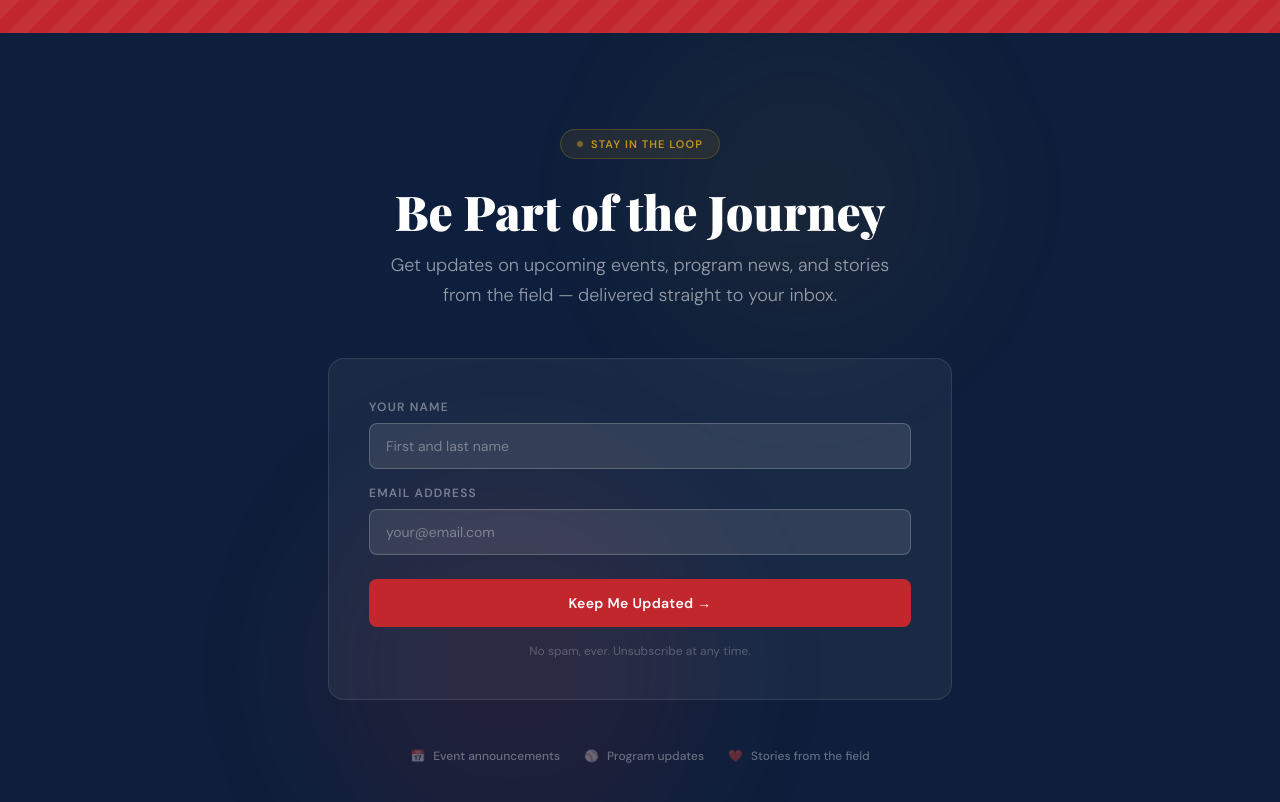
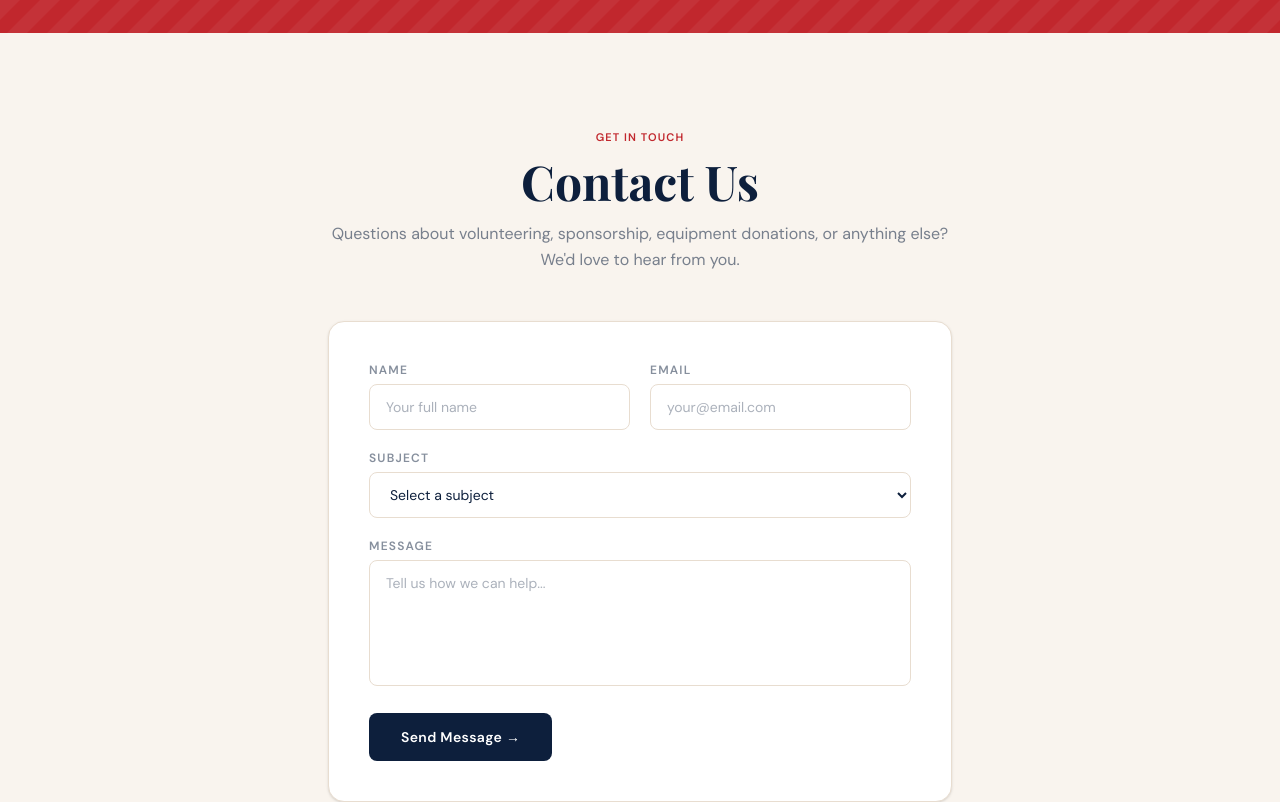
Before and after one commit to HunterMuratore/BobbysBaseballBuddies, a React (Vite) app: page / in a window 1280 px wide. Shown: the part 5360-6162 px from the top of the page. Built offline with nearby package versions, Linux system fonts and the light colour scheme.

Commit message:
add a ContactForm component to let users contact the host

```diff
--- a/public/netlify-forms.html
+++ b/public/netlify-forms.html
@@ -2,11 +2,18 @@
 <html>
   <head><title>Netlify Form Detection</title></head>
   <body>
-    <!-- Hidden form for Netlify to detect at build time -->
     <form name="email-signup" netlify netlify-honeypot="bot-field" hidden>
       <input type="text" name="name" />
       <input type="email" name="email" />
       <input type="hidden" name="bot-field" />
     </form>
+
+    <form name="contact" netlify netlify-honeypot="bot-field" hidden>
+      <input type="text" name="name" />
+      <input type="email" name="email" />
+      <input type="text" name="subject" />
+      <textarea name="message"></textarea>
+      <input type="hidden" name="bot-field" />
+    </form>
   </body>
 </html>
--- a/src/App.jsx
+++ b/src/App.jsx
@@ -6,7 +6,7 @@
 import Gallery from './components/Gallery'
 import Events from './components/Events'
 import Donate from './components/Donate'
-//import ContactForm from './components/ContactForm'
+import ContactForm from './components/ContactForm'
 import Footer from './components/Footer'
 import EmailSignup from './components/EmailSignup'
 
@@ -21,6 +21,7 @@
       <Gallery />
       <Events />
       <Donate />
+      <ContactForm />
       <EmailSignup />
       <Footer />
     </main>
--- a/src/components/ContactForm.jsx
+++ b/src/components/ContactForm.jsx
@@ -3,50 +3,121 @@
 export default function ContactForm() {
   const [form, setForm] = useState({ name: '', email: '', subject: '', message: '' })
   const [submitted, setSubmitted] = useState(false)
+  const [loading, setLoading] = useState(false)
+  const [error, setError] = useState('')
 
   const handleChange = e => setForm({ ...form, [e.target.name]: e.target.value })
 
-  const handleSubmit = e => {
+  const handleSubmit = async e => {
     e.preventDefault()
-    // TODO: wire up to EmailJS, Formspree, or your backend
-    console.log('Form submitted:', form)
-    setSubmitted(true)
+    setLoading(true)
+    setError('')
+
+    try {
+      const formData = new FormData()
+      formData.append('form-name', 'contact')
+      formData.append('name', form.name)
+      formData.append('email', form.email)
+      formData.append('subject', form.subject)
+      formData.append('message', form.message)
+
+      const response = await fetch('/', {
+        method: 'POST',
+        headers: { 'Content-Type': 'application/x-www-form-urlencoded' },
+        body: new URLSearchParams(formData).toString(),
+      })
+
+      if (!response.ok) throw new Error('Submission failed')
+      setSubmitted(true)
+    } catch (err) {
+      setError('Something went wrong. Please try again.')
+    } finally {
+      setLoading(false)
+    }
   }
 
-  const inputClass = "w-full bg-white border border-tan rounded-lg px-4 py-3 text-sm text-navy placeholder-navy/35 focus:outline-none focus:border-navy/40 focus:ring-2 focus:ring-navy/10 transition-all"
+  const inputClass = `
+    w-full bg-white border border-tan rounded-lg px-4 py-3
+    text-sm text-navy placeholder-navy/35
+    focus:outline-none focus:border-navy/40 focus:ring-2 focus:ring-navy/10
+    transition-all duration-200
+  `
 
   return (
-    <section id="contact" className="py-24 bg-cream">
+    <section id="contact-form" className="py-24 bg-cream">
       <div className="max-w-2xl mx-auto px-6">
         <div className="text-center mb-12">
           <p className="text-[11px] font-semibold tracking-widest uppercase text-red mb-3">Get in Touch</p>
           <h2 className="font-serif text-4xl md:text-5xl font-bold text-navy mb-4">Contact Us</h2>
           <p className="text-base text-navy/55 leading-relaxed">
-            Questions about our programs, volunteering, or how to get involved? We'd love to hear from you.
+            Questions about volunteering, sponsorship, equipment donations, or anything else? We'd love to hear from you.
           </p>
         </div>
 
         {submitted ? (
-          <div className="bg-grass/10 border border-grass/25 rounded-2xl p-10 text-center">
-            <div className="text-4xl mb-4">⚾</div>
+          <div className="bg-white border border-tan rounded-2xl p-12 text-center shadow-sm">
+            <div className="w-16 h-16 bg-red/10 border border-red/20 rounded-full flex items-center justify-center text-3xl mx-auto mb-5">
+              ⚾
+            </div>
             <h3 className="font-serif text-2xl font-bold text-navy mb-2">Message Received!</h3>
-            <p className="text-navy/60">Thanks for reaching out. We'll get back to you shortly.</p>
+            <p className="text-navy/55 text-sm leading-relaxed">
+              Thanks for reaching out. We'll get back to you at <strong className="text-navy/80">{form.email}</strong> as soon as possible.
+            </p>
           </div>
         ) : (
-          <form onSubmit={handleSubmit} className="bg-white border border-tan rounded-2xl p-8 md:p-10 flex flex-col gap-5 shadow-sm">
+          <form
+            name="contact"
+            method="POST"
+            data-netlify="true"
+            data-netlify-honeypot="bot-field"
+            onSubmit={handleSubmit}
+            className="bg-white border border-tan rounded-2xl p-8 md:p-10 flex flex-col gap-5 shadow-sm"
+          >
+            {/* Netlify required hidden fields */}
+            <input type="hidden" name="form-name" value="contact" />
+            <input type="hidden" name="bot-field" />
+
             <div className="grid md:grid-cols-2 gap-5">
               <div>
-                <label className="block text-xs font-semibold tracking-wide uppercase text-navy/50 mb-1.5">Name</label>
-                <input name="name" value={form.name} onChange={handleChange} placeholder="Your full name" required className={inputClass} />
+                <label className="block text-xs font-semibold tracking-widest uppercase text-navy/50 mb-1.5">
+                  Name
+                </label>
+                <input
+                  name="name"
+                  value={form.name}
+                  onChange={handleChange}
+                  placeholder="Your full name"
+                  required
+                  className={inputClass}
+                />
               </div>
               <div>
-                <label className="block text-xs font-semibold tracking-wide uppercase text-navy/50 mb-1.5">Email</label>
-                <input name="email" type="email" value={form.email} onChange={handleChange} placeholder="your@email.com" required className={inputClass} />
+                <label className="block text-xs font-semibold tracking-widest uppercase text-navy/50 mb-1.5">
+                  Email
+                </label>
+                <input
+                  name="email"
+                  type="email"
+                  value={form.email}
+                  onChange={handleChange}
+                  placeholder="your@email.com"
+                  required
+                  className={inputClass}
+                />
               </div>
             </div>
+
             <div>
-              <label className="block text-xs font-semibold tracking-wide uppercase text-navy/50 mb-1.5">Subject</label>
-              <select name="subject" value={form.subject} onChange={handleChange} required className={inputClass}>
+              <label className="block text-xs font-semibold tracking-widest uppercase text-navy/50 mb-1.5">
+                Subject
+              </label>
+              <select
+                name="subject"
+                value={form.subject}
+                onChange={handleChange}
+                required
+                className={inputClass}
+              >
                 <option value="">Select a subject</option>
                 <option>Volunteering</option>
                 <option>Equipment Donation</option>
@@ -55,12 +126,41 @@
                 <option>General Inquiry</option>
               </select>
             </div>
+
             <div>
-              <label className="block text-xs font-semibold tracking-wide uppercase text-navy/50 mb-1.5">Message</label>
-              <textarea name="message" value={form.message} onChange={handleChange} placeholder="Tell us how we can help..." rows={5} required className={`${inputClass} resize-none`} />
+              <label className="block text-xs font-semibold tracking-widest uppercase text-navy/50 mb-1.5">
+                Message
+              </label>
+              <textarea
+                name="message"
+                value={form.message}
+                onChange={handleChange}
+                placeholder="Tell us how we can help..."
+                rows={5}
+                required
+                className={`${inputClass} resize-none`}
+              />
             </div>
-            <button type="submit" className="bg-navy hover:bg-navy-mid text-white font-semibold text-sm tracking-wide py-3.5 px-8 rounded-lg transition-colors duration-200 self-start">
-              Send Message →
+
+            {error && (
+              <p className="text-red text-sm">{error}</p>
+            )}
+
+            <button
+              type="submit"
+              disabled={loading}
+              className="bg-navy hover:bg-navy-mid disabled:opacity-60 disabled:cursor-not-allowed
+                text-white font-semibold text-sm tracking-wide py-3.5 px-8 rounded-lg
+                transition-all duration-200 hover:-translate-y-0.5 self-start flex items-center gap-2"
+            >
+              {loading ? (
+                <>
+                  <span className="w-4 h-4 border-2 border-white/30 border-t-white rounded-full animate-spin" />
+                  Sending...
+                </>
+              ) : (
+                'Send Message →'
+              )}
             </button>
           </form>
         )}
```
